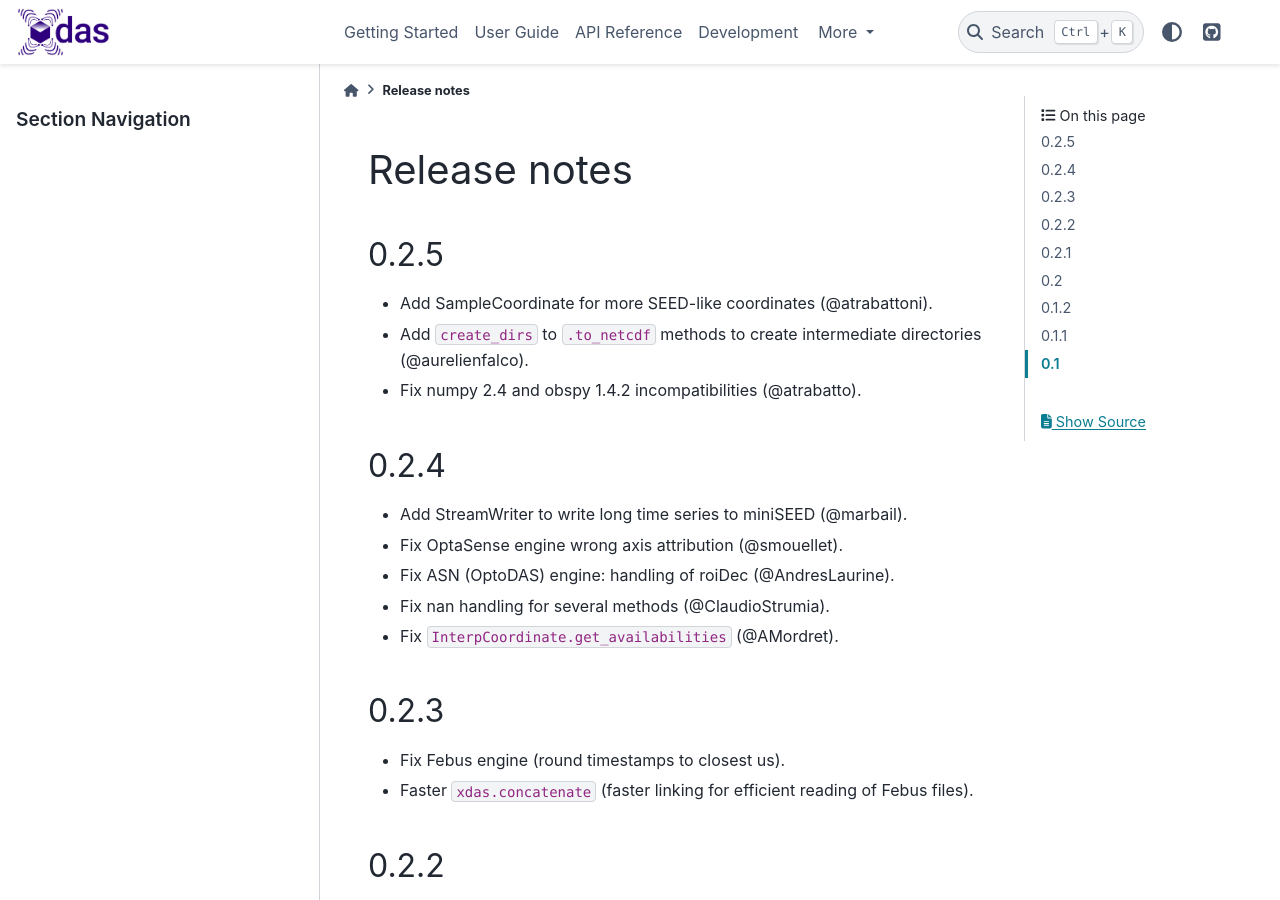
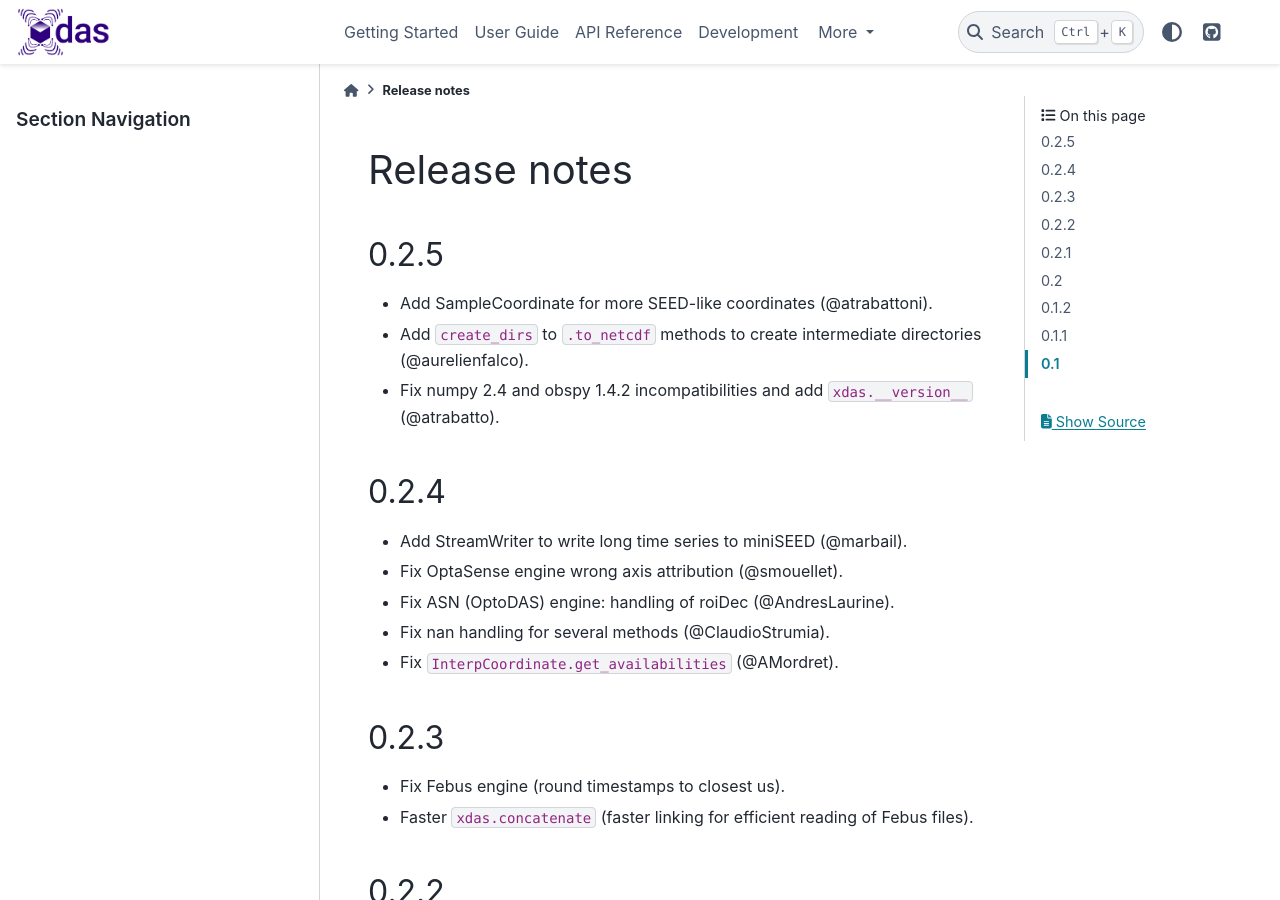
Before and after one commit to xdas-dev/xdas, a Sphinx documentation site: the page built from docs/release-notes.md, in a window 1280 px wide and 900 px high. Built offline with Sphinx 7.4.7 and the PyData theme 0.15.4, drawn with Linux system fonts in a browser that asks for light colours.

Commit message:
Fix release note.

```diff
--- a/docs/release-notes.md
+++ b/docs/release-notes.md
@@ -3,8 +3,7 @@
 ## 0.2.5
 - Add SampleCoordinate for more SEED-like coordinates (@atrabattoni).
 - Add `create_dirs` to `.to_netcdf` methods to create intermediate directories (@aurelienfalco).
-- Fix numpy 2.4 and obspy 1.4.2 incompatibilities (@atrabatto).
-
+- Fix numpy 2.4 and obspy 1.4.2 incompatibilities and add `xdas.__version__` (@atrabatto).
 
 ## 0.2.4
 - Add StreamWriter to write long time series to miniSEED (@marbail).
```
